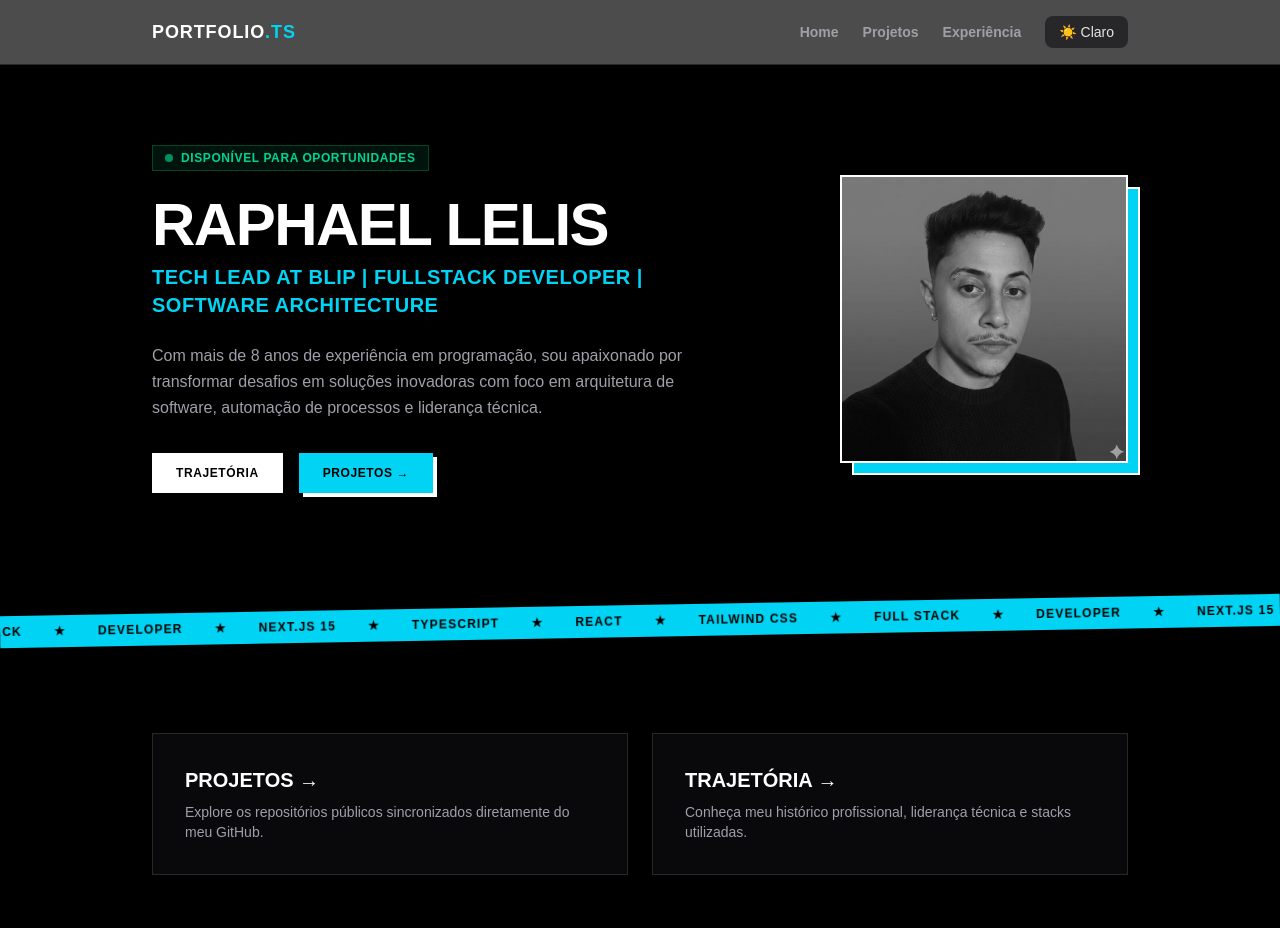
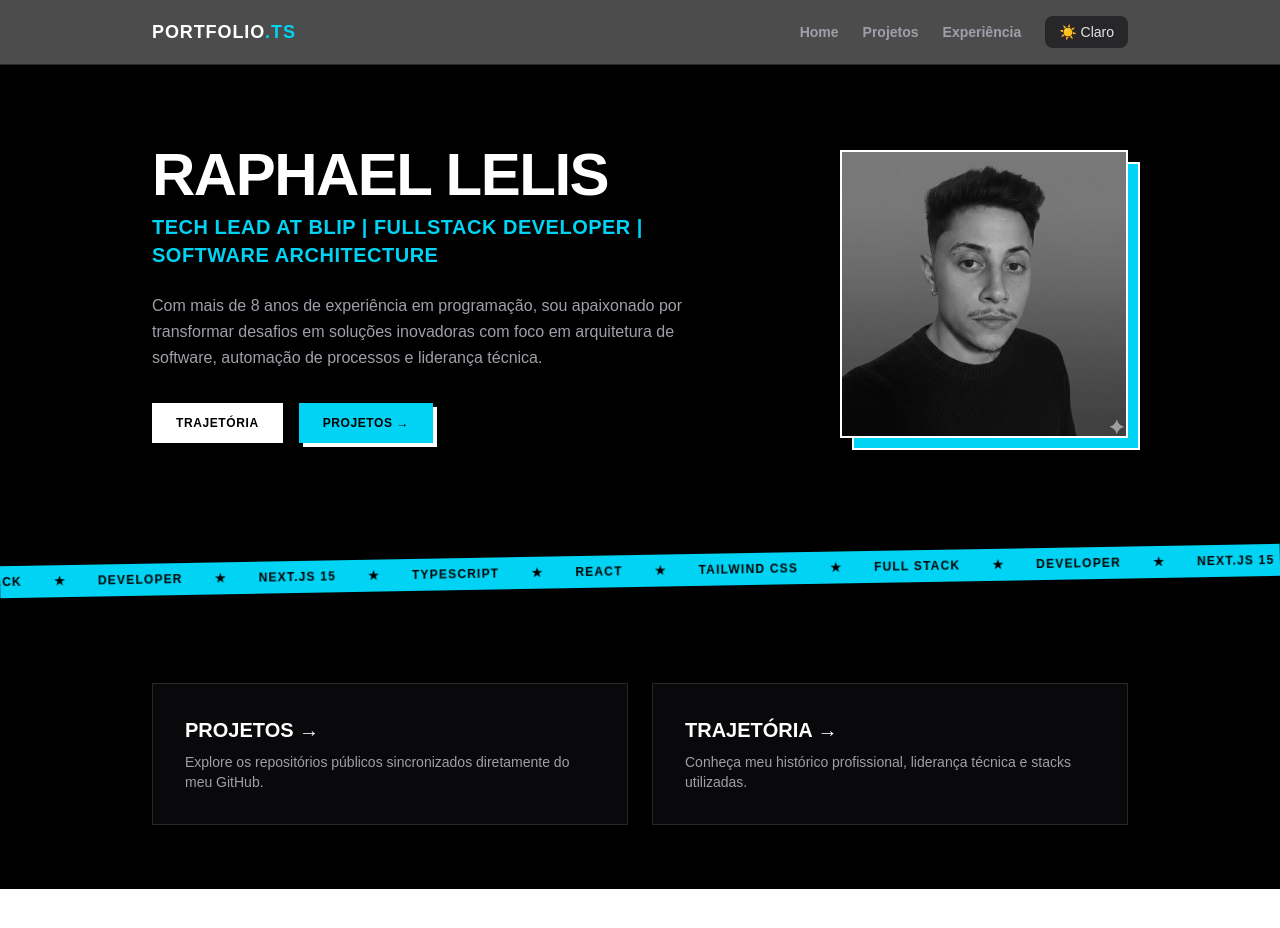
Before and after one commit to faelesco/portfolio-lelis, a Next.js app: page / in a window 1280 px wide. Shown: the top 928 px of the page. After the commit the page ends 889 px from the top, so only its background shows below. Built offline with nearby package versions, Linux system fonts and the light colour scheme.

Commit message:
refact main hero

```diff
--- a/app/components/Hero.tsx
+++ b/app/components/Hero.tsx
@@ -1,4 +1,3 @@
-// app/components/Hero.tsx
 import Image from "next/image";
 import Link from "next/link";
 
@@ -6,23 +5,15 @@ interface HeroProps {
   name: string;
   title: string;
   bio: string;
-  availableForTheMarket?: boolean;
 }
 
-export function Hero({ name, title, bio, availableForTheMarket = true }: HeroProps) {
+export function Hero({ name, title, bio}: HeroProps) {
   return (
     <section className="py-12 md:py-20 px-6 max-w-5xl mx-auto">
       <div className="grid grid-cols-1 md:grid-cols-12 gap-10 items-center">
 
         {/* Lado Esquerdo: Informações Pessoais */}
         <div className="md:col-span-7 flex flex-col items-start order-2 md:order-1">
-          {availableForTheMarket && (
-            <div className="mb-6 inline-flex items-center gap-2 px-3 py-1 bg-emerald-500/10 border border-emerald-500/30 text-emerald-600 dark:text-emerald-400 text-xs font-bold uppercase tracking-wider">
-              <span className="h-2 w-2 rounded-full bg-emerald-500 animate-pulse" />
-              Disponível para oportunidades
-            </div>
-          )}
-
           <h1 className="text-4xl sm:text-6xl font-black tracking-tight text-zinc-900 dark:text-white uppercase mb-2">
             {name}
           </h1>
```
